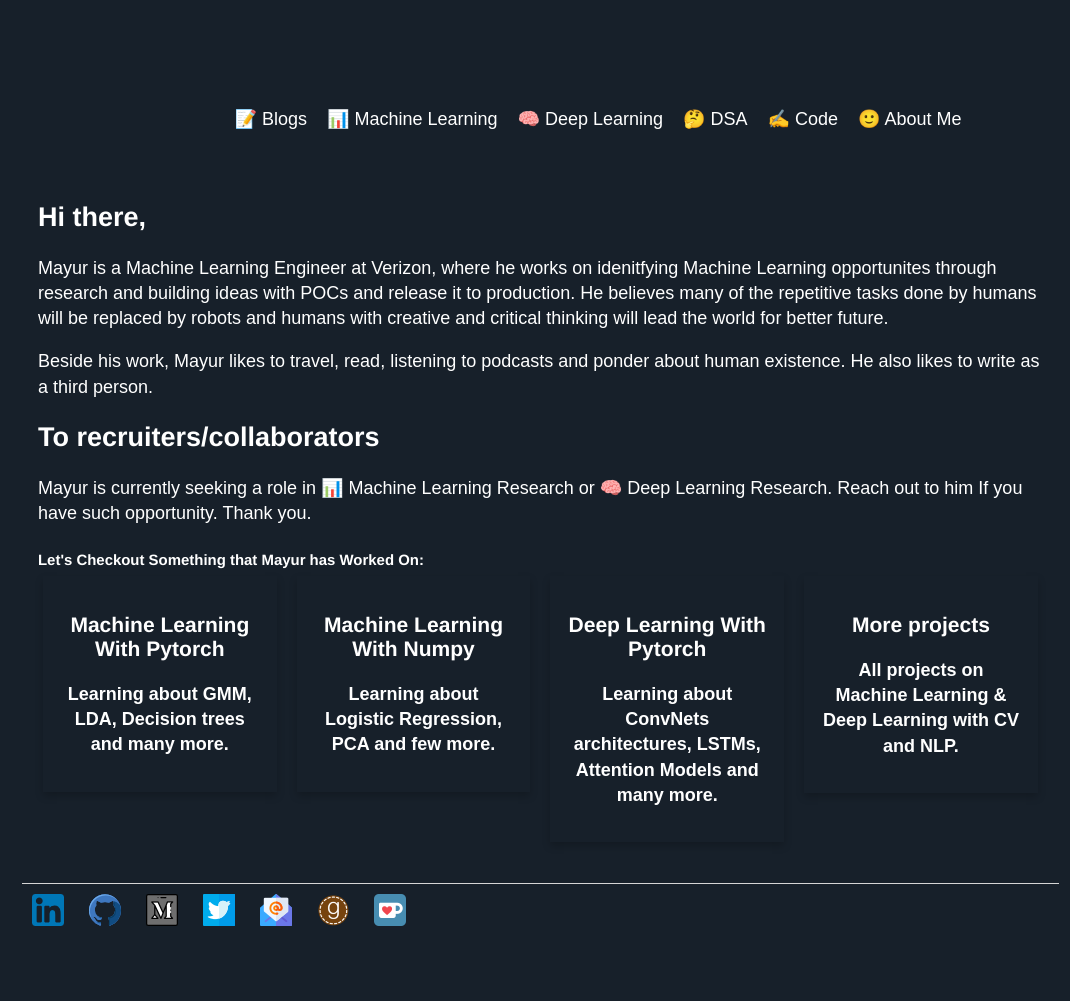
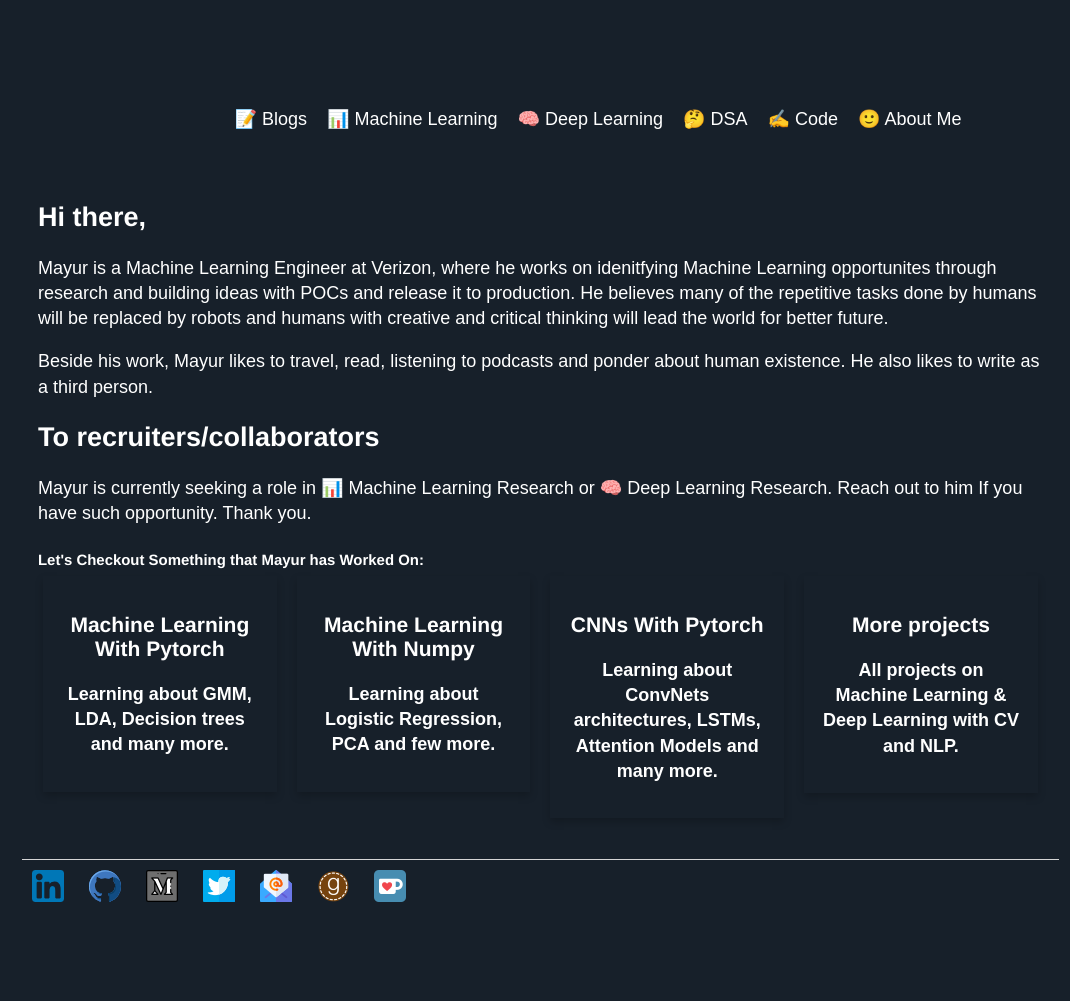
Before and after one commit to Mayurji/mayurji.github.io, a Jekyll site: the page built from about/index.html, in a window 1280 px wide. Shown: the whole page, without its empty margins (42-1112 px from the left). Built offline with Jekyll 4.4.1, drawn with Linux system fonts in a browser that asks for light colours; nearby versions of some CDN libraries; after the commit the page ends 977 px from its top, so only the background shows below that.

Commit message:
Update index.html

```diff
--- a/about/index.html
+++ b/about/index.html
@@ -57,7 +57,7 @@ title: Math + Computing = AI
 	  </div>
 	  <div class="column">
 	    <div class="card">
-		  <a href="https://github.com/Mayurji/DLWithPytorch"><h3>Deep Learning With Pytorch</h3></a>
+		  <a href="https://github.com/Mayurji/CNNs"><h3>CNNs With Pytorch</h3></a>
 		  <p>Learning about ConvNets architectures, LSTMs, Attention Models and many more.</p>
 	    </div>
 	  </div>
```
